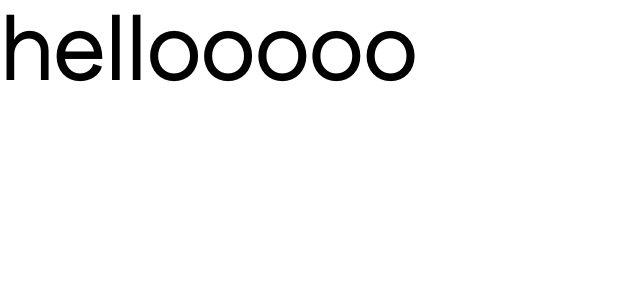
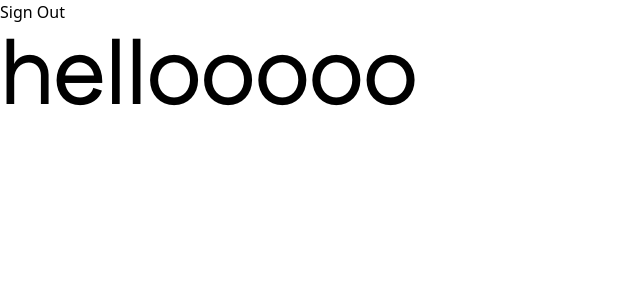
Before and after one commit to klupsky/cocktails-nextjs, a Next.js app: page / in a window 1280 px wide. Shown: the top 300 px of the page, without its empty margins (0-640 px from the left). Built offline with nearby package versions, Linux system fonts and the light colour scheme.

Commit message:
added sign out

```diff
--- a/app/layout.tsx
+++ b/app/layout.tsx
@@ -1,5 +1,6 @@
 import '@/app/ui/global.css';
 import '@/app/ui/fonts.css';
+import { signOut } from '@/auth';
 import { Metadata } from 'next';
 
 export const metadata: Metadata = {
@@ -17,6 +18,17 @@ export default function RootLayout({
 }) {
   return (
     <html lang="en">
+      <form
+        action={async () => {
+          'use server';
+          await signOut();
+        }}
+      >
+        <button>
+          <div>Sign Out</div>
+        </button>
+      </form>
+
       <body>{children}</body>
     </html>
   );
```
Also changed, not shown: app/dashboard/page.tsx (added).
